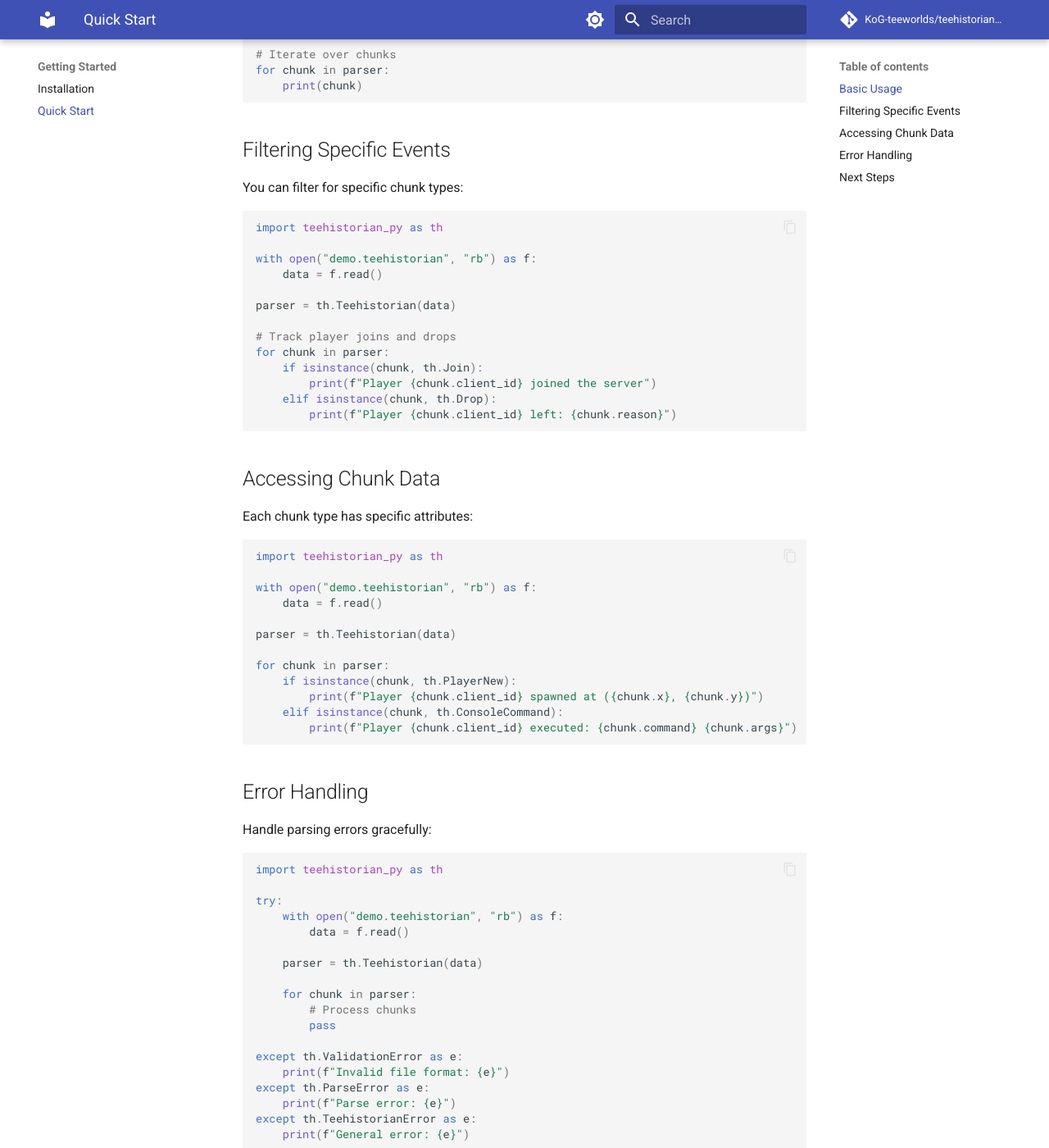
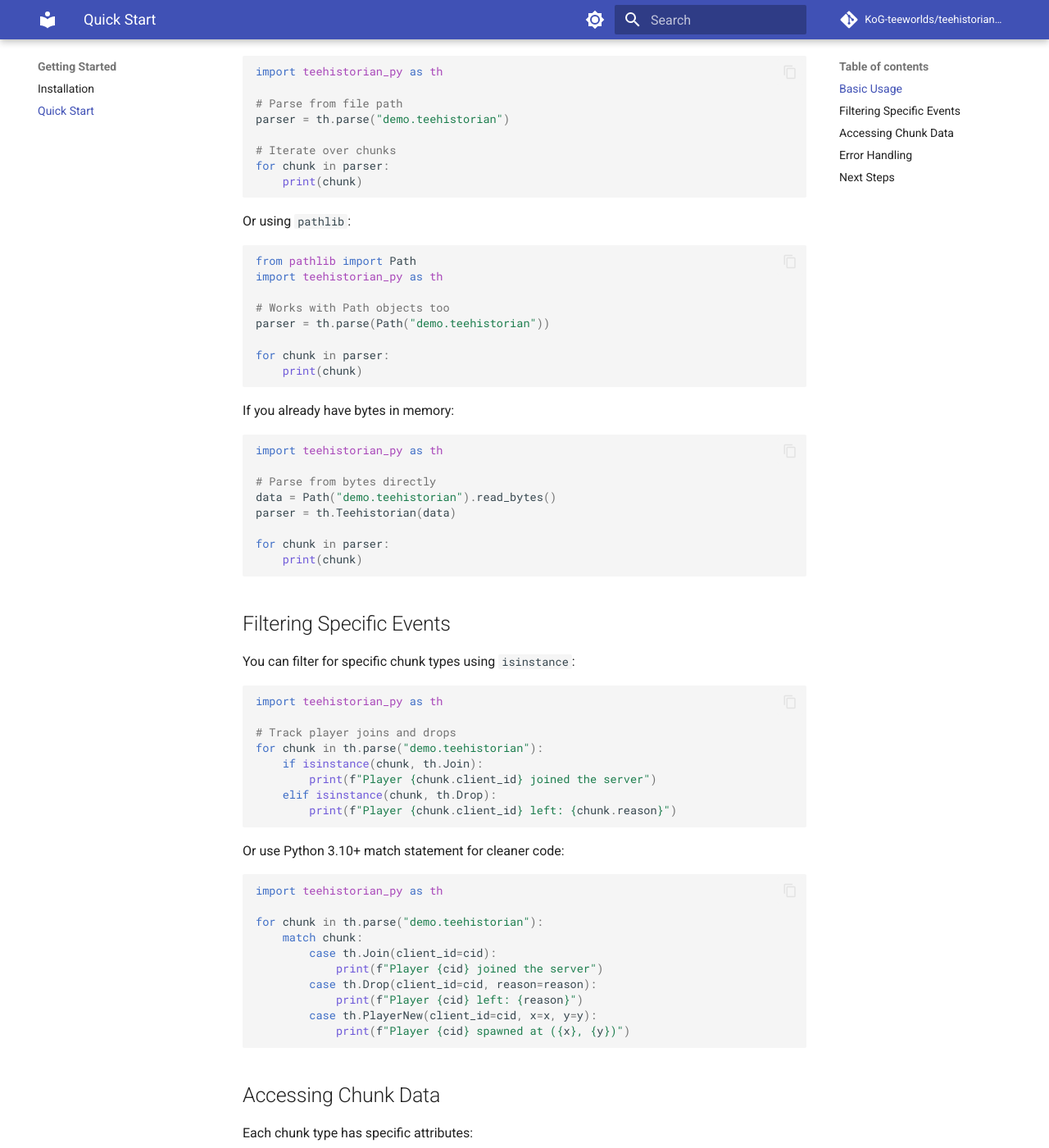
Before and after one commit to KoG-teeworlds/teehistorian-py, an MkDocs documentation site: the page built from docs/getting-started/quickstart.md, in a window 1280 px wide and 1400 px high, scrolled down 445 px. Shown: the whole window at 82% size. Built offline with MkDocs 1.6.1 and Material for MkDocs 9.7.7, drawn with Linux system fonts in a browser that asks for light colours; comment, search, counter and statistics services are not loaded; some of the changed text lies outside the part shown.

Commit message:
fix: add context manager support

````diff
--- a/docs/getting-started/quickstart.md
+++ b/docs/getting-started/quickstart.md
@@ -7,36 +7,79 @@ Here's a simple example to get you started with teehistorian-py:
 ```python
 import teehistorian_py as th
 
-# Read the teehistorian file
-with open("demo.teehistorian", "rb") as f:
-    data = f.read()
+# Parse from file path with context manager (recommended)
+with th.open("demo.teehistorian") as parser:
+    for chunk in parser:
+        print(chunk)
+```
 
-# Create parser
-parser = th.Teehistorian(data)
+Without context manager:
+
+```python
+import teehistorian_py as th
+
+# Parse from file path
+parser = th.parse("demo.teehistorian")
 
 # Iterate over chunks
 for chunk in parser:
     print(chunk)
 ```
 
-## Filtering Specific Events
+Or using `pathlib`:
 
-You can filter for specific chunk types:
+```python
+from pathlib import Path
+import teehistorian_py as th
+
+# Works with Path objects too
+parser = th.parse(Path("demo.teehistorian"))
+
+for chunk in parser:
+    print(chunk)
+```
+
+If you already have bytes in memory:
 
 ```python
 import teehistorian_py as th
 
-with open("demo.teehistorian", "rb") as f:
-    data = f.read()
-
+# Parse from bytes directly
+data = Path("demo.teehistorian").read_bytes()
 parser = th.Teehistorian(data)
 
+for chunk in parser:
+    print(chunk)
+```
+
+## Filtering Specific Events
+
+You can filter for specific chunk types using `isinstance`:
+
+```python
+import teehistorian_py as th
+
 # Track player joins and drops
-for chunk in parser:
+for chunk in th.parse("demo.teehistorian"):
     if isinstance(chunk, th.Join):
         print(f"Player {chunk.client_id} joined the server")
     elif isinstance(chunk, th.Drop):
         print(f"Player {chunk.client_id} left: {chunk.reason}")
+```
+
+Or use Python 3.10+ match statement for cleaner code:
+
+```python
+import teehistorian_py as th
+
+for chunk in th.parse("demo.teehistorian"):
+    match chunk:
+        case th.Join(client_id=cid):
+            print(f"Player {cid} joined the server")
+        case th.Drop(client_id=cid, reason=reason):
+            print(f"Player {cid} left: {reason}")
+        case th.PlayerNew(client_id=cid, x=x, y=y):
+            print(f"Player {cid} spawned at ({x}, {y})")
 ```
 
 ## Accessing Chunk Data
@@ -46,16 +89,22 @@ Each chunk type has specific attributes:
 ```python
 import teehistorian_py as th
 
-with open("demo.teehistorian", "rb") as f:
-    data = f.read()
-
-parser = th.Teehistorian(data)
-
-for chunk in parser:
+for chunk in th.parse("demo.teehistorian"):
     if isinstance(chunk, th.PlayerNew):
         print(f"Player {chunk.client_id} spawned at ({chunk.x}, {chunk.y})")
     elif isinstance(chunk, th.ConsoleCommand):
         print(f"Player {chunk.client_id} executed: {chunk.command} {chunk.args}")
+```
+
+All chunks support conversion to dictionaries:
+
+```python
+import teehistorian_py as th
+
+for chunk in th.parse("demo.teehistorian"):
+    # Convert to dict for inspection or JSON serialization
+    chunk_dict = chunk.to_dict()
+    print(chunk_dict)
 ```
 
 ## Error Handling
@@ -66,15 +115,12 @@ Handle parsing errors gracefully:
 import teehistorian_py as th
 
 try:
-    with open("demo.teehistorian", "rb") as f:
-        data = f.read()
-
-    parser = th.Teehistorian(data)
-
-    for chunk in parser:
+    for chunk in th.parse("demo.teehistorian"):
         # Process chunks
         pass
 
+except FileNotFoundError as e:
+    print(f"File not found: {e}")
 except th.ValidationError as e:
     print(f"Invalid file format: {e}")
 except th.ParseError as e:
@@ -83,6 +129,27 @@ except th.TeehistorianError as e:
     print(f"General error: {e}")
 ```
 
+Or handle multiple files with error recovery:
+
+```python
+import teehistorian_py as th
+from pathlib import Path
+
+def parse_all_files(directory: Path):
+    """Parse all teehistorian files in a directory."""
+    for path in directory.glob("*.teehistorian"):
+        try:
+            parser = th.parse(path)
+            yield from parser
+        except th.TeehistorianError as e:
+            print(f"Error parsing {path}: {e}")
+            continue
+
+# Usage
+for chunk in parse_all_files(Path("replays")):
+    print(chunk)
+```
+
 ## Next Steps
 
 - Learn about all [chunk types](../guide/chunk-types.md)
````
Also changed, not shown: docs/guide/basic-usage.md (+17 -5 lines), docs/index.md (+18 -10 lines), 3 other files.
